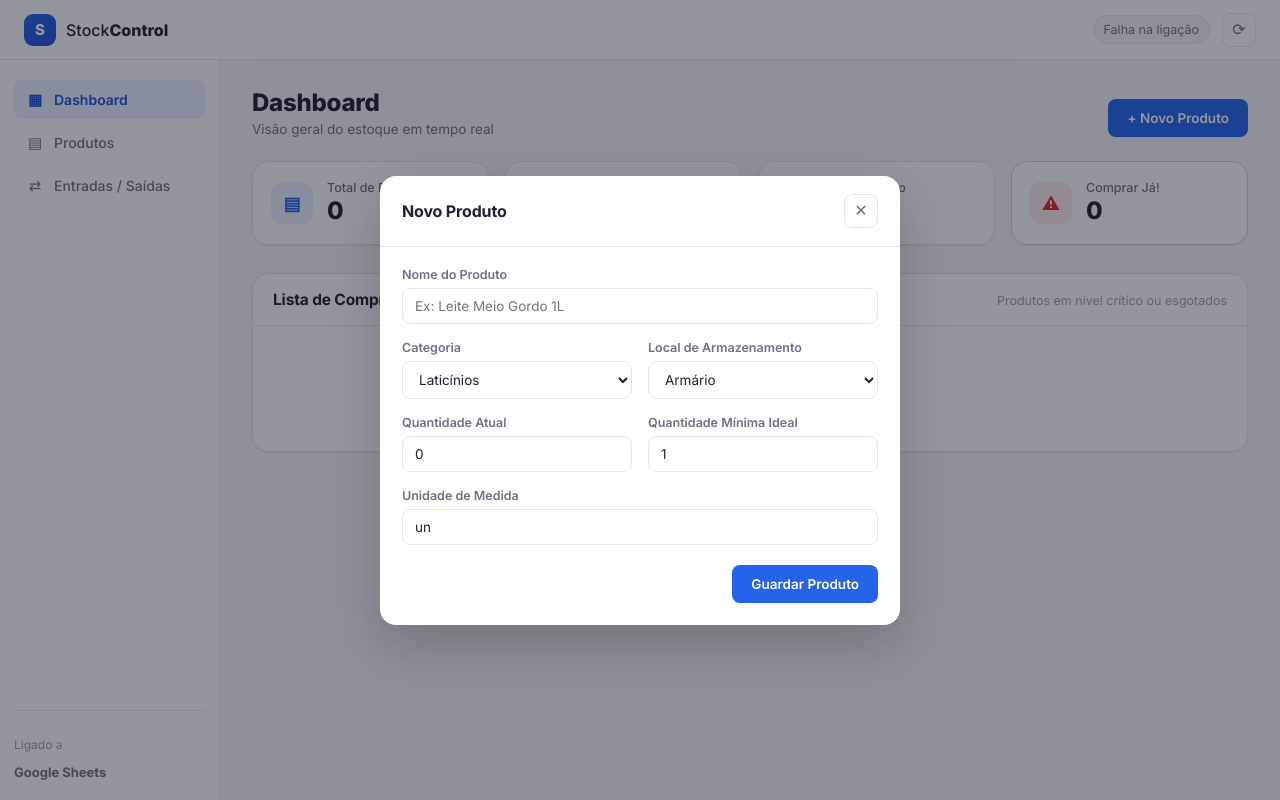
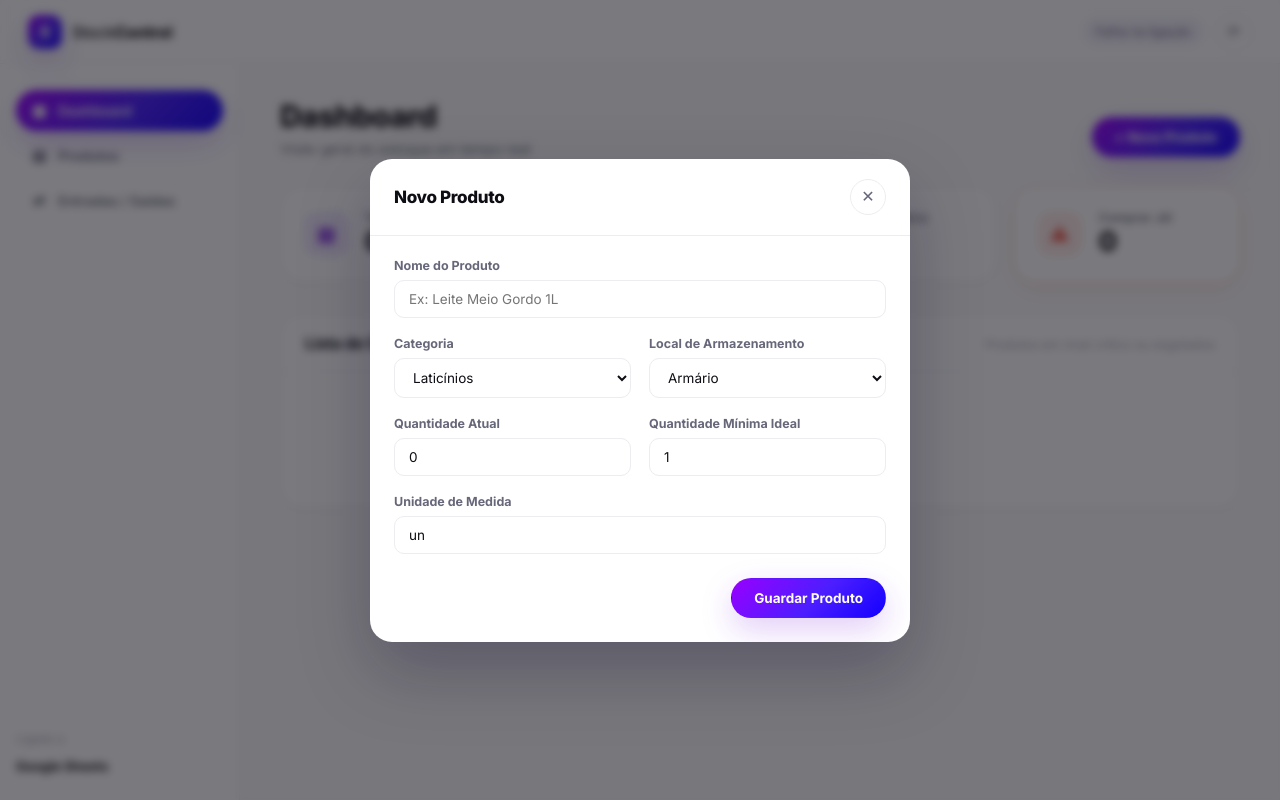
Before and after one commit to joaoamambay/teststock1, a plain HTML site: page index.html in a window 1280 px wide. Both pictures are taken after a click on the button "+ Novo Produto". Drawn offline with Linux system fonts and the light colour scheme; no server answers.

Commit message:
style.css

```diff
--- a/style.css
+++ b/style.css
@@ -1,34 +1,44 @@
 /* ==========================================================================
    STOCKCONTROL — DESIGN TOKENS
+   Linguagem visual inspirada na Framer: tipografia grande e ousada,
+   espaço generoso, cantos bem arredondados, sombras suaves com glow,
+   e um gradiente roxo → azul profundo como destaque principal.
+   Os status do estoque mantêm-se semânticos (verde/laranja/vermelho).
    ========================================================================== */
 :root {
-  /* Paleta */
-  --color-bg: #f5f6f8;
+  /* Fundo / superfícies / texto */
+  --color-bg: #fafafa;
   --color-surface: #ffffff;
-  --color-border: #e3e6ea;
-  --color-text: #1c2230;
-  --color-text-muted: #6b7280;
-  --color-text-soft: #9aa1ac;
+  --color-surface-alt: #f4f1fc;
+  --color-border: #ececf1;
+  --color-text: #0d0d14;
+  --color-text-muted: #67677a;
+  --color-text-soft: #9c9cae;
 
-  --color-primary: #2563eb;
-  --color-primary-dark: #1d4ed8;
-  --color-primary-soft: #eaf0fe;
+  /* Acento vibrante — roxo → azul profundo, tal como na Framer */
+  --color-accent-purple: #9900ff;
+  --color-accent-blue: #1300ff;
+  --color-accent-gradient: linear-gradient(135deg, #9900ff 0%, #4c1eff 55%, #1300ff 100%);
+  --color-primary: #7c1fe0;
+  --color-primary-dark: #5c0fc2;
+  --color-primary-soft: #f1e8ff;
 
-  --color-good: #16a34a;
-  --color-good-soft: #e8f8ee;
+  /* Status do estoque — semânticos, tons suavizados */
+  --color-good: #12b76a;
+  --color-good-soft: #e7f9ef;
+  --color-warn: #f79009;
+  --color-warn-soft: #fef2e1;
+  --color-danger: #f04438;
+  --color-danger-soft: #feebe9;
 
-  --color-warn: #d97706;
-  --color-warn-soft: #fef3e0;
+  --radius-sm: 10px;
+  --radius-md: 16px;
+  --radius-lg: 22px;
+  --radius-pill: 999px;
 
-  --color-danger: #dc2626;
-  --color-danger-soft: #fdeaea;
-
-  --radius-sm: 8px;
-  --radius-md: 12px;
-  --radius-lg: 16px;
-
-  --shadow-sm: 0 1px 2px rgba(16, 24, 40, 0.06);
-  --shadow-md: 0 4px 14px rgba(16, 24, 40, 0.08);
+  --shadow-sm: 0 1px 2px rgba(20, 10, 40, 0.05);
+  --shadow-md: 0 10px 28px rgba(60, 20, 130, 0.10);
+  --shadow-glow: 0 12px 32px rgba(124, 31, 224, 0.22);
 
   --font-main: 'Inter', -apple-system, BlinkMacSystemFont, 'Segoe UI', sans-serif;
 }
@@ -45,19 +55,21 @@ html, body {
   -webkit-font-smoothing: antialiased;
 }
 
-h1, h2, h3 { margin: 0; letter-spacing: -0.01em; }
+h1, h2, h3 { margin: 0; letter-spacing: -0.02em; font-weight: 800; }
 
 /* ==========================================================================
-   TOPBAR
+   TOPBAR — efeito de vidro (glassmorphism), como o header da Framer
    ========================================================================== */
 .topbar {
-  height: 60px;
-  background: var(--color-surface);
+  height: 64px;
+  background: rgba(255, 255, 255, 0.75);
+  backdrop-filter: blur(14px) saturate(160%);
+  -webkit-backdrop-filter: blur(14px) saturate(160%);
   border-bottom: 1px solid var(--color-border);
   display: flex;
   align-items: center;
   justify-content: space-between;
-  padding: 0 24px;
+  padding: 0 28px;
   position: sticky;
   top: 0;
   z-index: 50;
@@ -66,16 +78,17 @@ h1, h2, h3 { margin: 0; letter-spacing: -0.01em; }
 .logo { display: flex; align-items: center; gap: 10px; }
 
 .logo-mark {
-  width: 32px; height: 32px;
-  background: linear-gradient(135deg, var(--color-primary), var(--color-primary-dark));
+  width: 34px; height: 34px;
+  background: var(--color-accent-gradient);
   color: #fff;
-  border-radius: 9px;
+  border-radius: 11px;
   display: flex; align-items: center; justify-content: center;
   font-weight: 800;
   font-size: 15px;
+  box-shadow: var(--shadow-glow);
 }
 
-.logo-text { font-size: 16px; font-weight: 500; color: var(--color-text); }
+.logo-text { font-size: 16px; font-weight: 500; color: var(--color-text); letter-spacing: -0.01em; }
 .logo-text strong { font-weight: 800; }
 
 .topbar-right { display: flex; align-items: center; gap: 12px; }
@@ -83,39 +96,39 @@ h1, h2, h3 { margin: 0; letter-spacing: -0.01em; }
 .sync-badge {
   font-size: 12.5px;
   color: var(--color-text-muted);
-  background: var(--color-bg);
-  padding: 6px 10px;
-  border-radius: 20px;
+  background: var(--color-surface-alt);
+  padding: 6px 12px;
+  border-radius: var(--radius-pill);
   border: 1px solid var(--color-border);
 }
 
 .icon-btn {
-  width: 34px; height: 34px;
-  border-radius: var(--radius-sm);
+  width: 36px; height: 36px;
+  border-radius: var(--radius-pill);
   border: 1px solid var(--color-border);
   background: var(--color-surface);
   color: var(--color-text-muted);
   font-size: 16px;
   cursor: pointer;
   display: flex; align-items: center; justify-content: center;
-  transition: background 0.15s ease, color 0.15s ease, transform 0.15s ease;
+  transition: background 0.18s ease, color 0.18s ease, transform 0.18s ease, box-shadow 0.18s ease;
 }
-.icon-btn:hover { background: var(--color-primary-soft); color: var(--color-primary); }
-.icon-btn:active { transform: scale(0.94); }
+.icon-btn:hover { background: var(--color-primary-soft); color: var(--color-primary); box-shadow: var(--shadow-sm); }
+.icon-btn:active { transform: scale(0.92); }
 
 /* ==========================================================================
    LAYOUT
    ========================================================================== */
 .layout {
   display: grid;
-  grid-template-columns: 220px 1fr;
-  min-height: calc(100vh - 60px);
+  grid-template-columns: 240px 1fr;
+  min-height: calc(100vh - 64px);
 }
 
 .sidebar {
   background: var(--color-surface);
   border-right: 1px solid var(--color-border);
-  padding: 20px 14px;
+  padding: 26px 16px;
   display: flex;
   flex-direction: column;
   justify-content: space-between;
@@ -127,40 +140,44 @@ h1, h2, h3 { margin: 0; letter-spacing: -0.01em; }
   display: flex;
   align-items: center;
   gap: 10px;
-  padding: 10px 12px;
+  padding: 11px 14px;
   border: none;
   background: transparent;
-  border-radius: var(--radius-sm);
+  border-radius: var(--radius-pill);
   color: var(--color-text-muted);
   font-family: var(--font-main);
   font-size: 14px;
-  font-weight: 500;
+  font-weight: 600;
   cursor: pointer;
   text-align: left;
-  transition: background 0.15s ease, color 0.15s ease;
+  transition: background 0.18s ease, color 0.18s ease;
 }
-.side-link:hover { background: var(--color-bg); color: var(--color-text); }
-.side-link.active { background: var(--color-primary-soft); color: var(--color-primary-dark); font-weight: 600; }
+.side-link:hover { background: var(--color-surface-alt); color: var(--color-text); }
+.side-link.active {
+  background: var(--color-accent-gradient);
+  color: #fff;
+  box-shadow: var(--shadow-glow);
+}
 .side-icon { font-size: 15px; width: 18px; text-align: center; }
 
 .side-footer {
   font-size: 12px;
   color: var(--color-text-soft);
   border-top: 1px solid var(--color-border);
-  padding-top: 14px;
+  padding-top: 16px;
 }
-.side-footer strong { display: block; color: var(--color-text-muted); font-size: 13px; margin-top: 2px; }
+.side-footer strong { display: block; color: var(--color-text); font-size: 13px; margin-top: 2px; }
 
-.main { padding: 28px 32px 60px; max-width: 1200px; }
+.main { padding: 34px 40px 70px; max-width: 1240px; }
 
 /* ==========================================================================
    VIEWS
    ========================================================================== */
-.view { display: none; animation: fadeIn 0.25s ease; }
+.view { display: none; animation: fadeIn 0.3s ease; }
 .view.active { display: block; }
 
 @keyframes fadeIn {
-  from { opacity: 0; transform: translateY(4px); }
+  from { opacity: 0; transform: translateY(6px); }
   to { opacity: 1; transform: translateY(0); }
 }
 
@@ -168,13 +185,13 @@ h1, h2, h3 { margin: 0; letter-spacing: -0.01em; }
   display: flex;
   align-items: flex-end;
   justify-content: space-between;
-  margin-bottom: 24px;
+  margin-bottom: 30px;
   flex-wrap: wrap;
-  gap: 12px;
+  gap: 14px;
 }
 
-.view-header h1 { font-size: 24px; font-weight: 800; }
-.subtitle { margin: 4px 0 0; color: var(--color-text-muted); font-size: 13.5px; }
+.view-header h1 { font-size: 30px; font-weight: 800; }
+.subtitle { margin: 6px 0 0; color: var(--color-text-muted); font-size: 14px; }
 
 /* ==========================================================================
    CARDS (Dashboard)
@@ -182,28 +199,28 @@ h1, h2, h3 { margin: 0; letter-spacing: -0.01em; }
 .cards-grid {
   display: grid;
   grid-template-columns: repeat(4, 1fr);
-  gap: 16px;
-  margin-bottom: 28px;
+  gap: 18px;
+  margin-bottom: 32px;
 }
 
 .card {
   background: var(--color-surface);
   border: 1px solid var(--color-border);
   border-radius: var(--radius-lg);
-  padding: 18px;
+  padding: 22px;
   display: flex;
   align-items: center;
-  gap: 14px;
+  gap: 16px;
   box-shadow: var(--shadow-sm);
-  transition: transform 0.15s ease, box-shadow 0.15s ease;
+  transition: transform 0.2s cubic-bezier(.2,.8,.2,1), box-shadow 0.2s ease, border-color 0.2s ease;
 }
-.card:hover { transform: translateY(-2px); box-shadow: var(--shadow-md); }
+.card:hover { transform: translateY(-4px); box-shadow: var(--shadow-md); border-color: transparent; }
 
 .card-icon {
-  width: 42px; height: 42px;
-  border-radius: 11px;
+  width: 46px; height: 46px;
+  border-radius: 14px;
   display: flex; align-items: center; justify-content: center;
-  font-size: 18px;
+  font-size: 19px;
   font-weight: 700;
   flex-shrink: 0;
 }
@@ -213,10 +230,10 @@ h1, h2, h3 { margin: 0; letter-spacing: -0.01em; }
 .icon-danger { background: var(--color-danger-soft); color: var(--color-danger); }
 
 .card-body { display: flex; flex-direction: column; }
-.card-label { font-size: 12.5px; color: var(--color-text-muted); font-weight: 500; }
-.card-value { font-size: 24px; font-weight: 800; line-height: 1.3; }
+.card-label { font-size: 12.5px; color: var(--color-text-muted); font-weight: 600; }
+.card-value { font-size: 27px; font-weight: 800; line-height: 1.25; letter-spacing: -0.02em; }
 
-.card-alert { border-color: #f3c6c6; }
+.card-alert { border-color: #fbd7d2; box-shadow: 0 8px 24px rgba(240, 68, 56, 0.10); }
 
 /* ==========================================================================
    PANELS
@@ -229,7 +246,7 @@ h1, h2, h3 { margin: 0; letter-spacing: -0.01em; }
 }
 
 .panel-header {
-  padding: 16px 20px;
+  padding: 18px 24px;
   border-bottom: 1px solid var(--color-border);
   display: flex;
   align-items: baseline;
@@ -237,27 +254,27 @@ h1, h2, h3 { margin: 0; letter-spacing: -0.01em; }
   flex-wrap: wrap;
   gap: 6px;
 }
-.panel-header h2 { font-size: 15.5px; font-weight: 700; }
+.panel-header h2 { font-size: 16px; font-weight: 700; }
 .panel-hint { font-size: 12.5px; color: var(--color-text-soft); }
 
-.shopping-list { padding: 8px 20px 18px; }
+.shopping-list { padding: 8px 24px 20px; }
 
 .shopping-item {
   display: flex;
   align-items: center;
   justify-content: space-between;
-  padding: 10px 0;
+  padding: 12px 0;
   border-bottom: 1px dashed var(--color-border);
   font-size: 14px;
 }
 .shopping-item:last-child { border-bottom: none; }
-.shopping-item .si-name { font-weight: 600; }
+.shopping-item .si-name { font-weight: 700; }
 .shopping-item .si-meta { color: var(--color-text-muted); font-size: 12.5px; margin-left: 8px; }
 
 .empty-state {
   text-align: center;
   color: var(--color-text-soft);
-  padding: 28px 12px;
+  padding: 32px 12px;
   font-size: 13.5px;
 }
 
@@ -267,24 +284,24 @@ h1, h2, h3 { margin: 0; letter-spacing: -0.01em; }
 .filters {
   display: flex;
   gap: 10px;
-  margin-bottom: 16px;
+  margin-bottom: 18px;
   flex-wrap: wrap;
 }
 
 .input {
   font-family: var(--font-main);
   font-size: 13.5px;
-  padding: 9px 12px;
+  padding: 10px 14px;
   border-radius: var(--radius-sm);
   border: 1px solid var(--color-border);
   background: var(--color-surface);
   color: var(--color-text);
   outline: none;
-  transition: border-color 0.15s ease, box-shadow 0.15s ease;
+  transition: border-color 0.18s ease, box-shadow 0.18s ease;
 }
-.input:focus { border-color: var(--color-primary); box-shadow: 0 0 0 3px var(--color-primary-soft); }
-#searchInput { flex: 1; min-width: 180px; }
-.select { min-width: 160px; cursor: pointer; }
+.input:focus { border-color: var(--color-primary); box-shadow: 0 0 0 4px var(--color-primary-soft); }
+#searchInput { flex: 1; min-width: 200px; }
+.select { min-width: 170px; cursor: pointer; }
 
 /* ==========================================================================
    TABLE
@@ -296,37 +313,37 @@ h1, h2, h3 { margin: 0; letter-spacing: -0.01em; }
 
 .data-table thead th {
   text-align: left;
-  padding: 12px 20px;
-  background: var(--color-bg);
+  padding: 14px 24px;
+  background: var(--color-surface-alt);
   color: var(--color-text-muted);
-  font-weight: 600;
-  font-size: 12px;
+  font-weight: 700;
+  font-size: 11.5px;
   text-transform: uppercase;
-  letter-spacing: 0.03em;
+  letter-spacing: 0.05em;
   border-bottom: 1px solid var(--color-border);
   white-space: nowrap;
 }
 
 .data-table tbody td {
-  padding: 13px 20px;
+  padding: 15px 24px;
   border-bottom: 1px solid var(--color-border);
   vertical-align: middle;
 }
 .data-table tbody tr:last-child td { border-bottom: none; }
-.data-table tbody tr:hover { background: #fafbfc; }
+.data-table tbody tr:hover { background: var(--color-surface-alt); }
 
 .th-actions, .td-actions { text-align: right; }
 
-.prod-name { font-weight: 600; }
+.prod-name { font-weight: 700; }
 .prod-sub { display: block; color: var(--color-text-soft); font-size: 12px; }
 
-/* Badges de status */
+/* Badges de status — cor mantém o significado (verde/laranja/vermelho) */
 .badge {
   display: inline-flex;
   align-items: center;
-  gap: 5px;
-  padding: 4px 10px;
-  border-radius: 20px;
+  gap: 6px;
+  padding: 5px 12px;
+  border-radius: var(--radius-pill);
   font-size: 12px;
   font-weight: 700;
 }
@@ -339,86 +356,88 @@ h1, h2, h3 { margin: 0; letter-spacing: -0.01em; }
 .table-action-btn {
   border: 1px solid var(--color-border);
   background: var(--color-surface);
-  border-radius: 7px;
-  width: 30px; height: 30px;
+  border-radius: var(--radius-pill);
+  width: 32px; height: 32px;
   cursor: pointer;
   font-size: 13px;
   color: var(--color-text-muted);
-  transition: background 0.15s ease, color 0.15s ease;
+  transition: background 0.18s ease, color 0.18s ease;
 }
 .table-action-btn:hover { background: var(--color-primary-soft); color: var(--color-primary); }
 
 /* ==========================================================================
-   BUTTONS
+   BUTTONS — pílula, com o gradiente roxo → azul como ação primária
    ========================================================================== */
 .btn {
   font-family: var(--font-main);
   font-size: 13.5px;
-  font-weight: 600;
-  padding: 10px 18px;
-  border-radius: var(--radius-sm);
+  font-weight: 700;
+  padding: 11px 22px;
+  border-radius: var(--radius-pill);
   border: 1px solid transparent;
   cursor: pointer;
-  transition: background 0.15s ease, transform 0.15s ease, box-shadow 0.15s ease;
+  transition: background 0.2s ease, transform 0.15s ease, box-shadow 0.2s ease, filter 0.2s ease;
 }
-.btn:active { transform: scale(0.97); }
+.btn:active { transform: scale(0.96); }
 
-.btn-primary { background: var(--color-primary); color: #fff; box-shadow: var(--shadow-sm); }
-.btn-primary:hover { background: var(--color-primary-dark); }
-
-.btn-danger-ghost { background: transparent; color: var(--color-danger); border-color: #f3c6c6; margin-right: auto; }
-.btn-danger-ghost:hover { background: var(--color-danger-soft); }
+.btn-primary { background: var(--color-accent-gradient); color: #fff; box-shadow: var(--shadow-glow); }
+.btn-primary:hover { filter: brightness(1.08); box-shadow: 0 14px 34px rgba(124, 31, 224, 0.30); }
 
 .btn-secondary { background: var(--color-surface); color: var(--color-text); border-color: var(--color-border); }
-.btn-secondary:hover { background: var(--color-bg); }
+.btn-secondary:hover { background: var(--color-surface-alt); }
+
+.btn-danger-ghost { background: transparent; color: var(--color-danger); border-color: #f9c6c1; margin-right: auto; }
+.btn-danger-ghost:hover { background: var(--color-danger-soft); }
 
 .view-header-actions { display: flex; gap: 10px; flex-wrap: wrap; }
 
 /* ==========================================================================
    FORMS
    ========================================================================== */
-.form-panel { padding: 24px; }
+.form-panel { padding: 26px; }
 
 .form-grid {
   display: grid;
   grid-template-columns: 1fr 1fr;
-  gap: 16px;
+  gap: 18px;
 }
-.form-field { display: flex; flex-direction: column; gap: 6px; }
-.form-field label { font-size: 12.5px; font-weight: 600; color: var(--color-text-muted); }
+.form-field { display: flex; flex-direction: column; gap: 7px; }
+.form-field label { font-size: 12.5px; font-weight: 700; color: var(--color-text-muted); }
 .span-2 { grid-column: span 2; }
 
-.form-actions { display: flex; gap: 10px; justify-content: flex-end; margin-top: 4px; }
+.form-actions { display: flex; gap: 10px; justify-content: flex-end; margin-top: 6px; }
 
 .segmented {
   display: flex;
   border: 1px solid var(--color-border);
-  border-radius: var(--radius-sm);
+  border-radius: var(--radius-pill);
   overflow: hidden;
 }
 .segmented-btn {
   flex: 1;
-  padding: 9px 10px;
+  padding: 10px 12px;
   border: none;
   background: var(--color-surface);
   font-family: var(--font-main);
   font-size: 13px;
-  font-weight: 600;
+  font-weight: 700;
   color: var(--color-text-muted);
   cursor: pointer;
-  transition: background 0.15s ease, color 0.15s ease;
+  transition: background 0.18s ease, color 0.18s ease;
 }
 .segmented-btn + .segmented-btn { border-left: 1px solid var(--color-border); }
-.segmented-btn.active { background: var(--color-primary); color: #fff; }
+.segmented-btn.active { background: var(--color-accent-gradient); color: #fff; }
 
 /* ==========================================================================
-   MODAL
+   MODAL — vidro fosco no fundo, cantos generosos, entrada suave
    ========================================================================== */
 .modal-overlay {
   display: none;
   position: fixed;
   inset: 0;
-  background: rgba(17, 24, 39, 0.45);
+  background: rgba(13, 13, 20, 0.55);
+  backdrop-filter: blur(4px);
+  -webkit-backdrop-filter: blur(4px);
   align-items: center;
   justify-content: center;
   z-index: 100;
@@ -430,14 +449,14 @@ h1, h2, h3 { margin: 0; letter-spacing: -0.01em; }
   background: var(--color-surface);
   border-radius: var(--radius-lg);
   width: 100%;
-  max-width: 520px;
+  max-width: 540px;
   max-height: 90vh;
   overflow-y: auto;
-  box-shadow: 0 20px 50px rgba(0,0,0,0.2);
-  animation: modalIn 0.18s ease;
+  box-shadow: 0 30px 70px rgba(20, 10, 50, 0.28);
+  animation: modalIn 0.2s cubic-bezier(.2,.8,.2,1);
 }
 @keyframes modalIn {
-  from { opacity: 0; transform: translateY(10px) scale(0.98); }
+  from { opacity: 0; transform: translateY(14px) scale(0.97); }
   to { opacity: 1; transform: translateY(0) scale(1); }
 }
 
@@ -445,31 +464,34 @@ h1, h2, h3 { margin: 0; letter-spacing: -0.01em; }
   display: flex;
   align-items: center;
   justify-content: space-between;
-  padding: 18px 22px;
+  padding: 20px 24px;
   border-bottom: 1px solid var(--color-border);
 }
-.modal-header h3 { font-size: 16px; font-weight: 700; }
-.modal .form-grid { padding: 20px 22px 22px; }
+.modal-header h3 { font-size: 17px; font-weight: 800; }
+.modal .form-grid { padding: 22px 24px 24px; }
 
-.modal-lg { max-width: 720px; }
+.modal-lg { max-width: 740px; }
 
+/* ==========================================================================
+   IMPORTAÇÃO EM MASSA (CSV)
+   ========================================================================== */
 .import-body {
-  padding: 20px 22px 22px;
+  padding: 22px 24px 24px;
   display: flex;
   flex-direction: column;
-  gap: 14px;
+  gap: 16px;
 }
 
 .import-instructions {
   font-size: 12.5px;
   color: var(--color-text-muted);
   margin: 0;
-  line-height: 1.5;
+  line-height: 1.6;
 }
 .import-instructions code {
-  background: var(--color-bg);
-  padding: 2px 6px;
-  border-radius: 5px;
+  background: var(--color-surface-alt);
+  padding: 2px 7px;
+  border-radius: 6px;
   font-size: 11.5px;
   color: var(--color-primary-dark);
 }
@@ -481,7 +503,7 @@ h1, h2, h3 { margin: 0; letter-spacing: -0.01em; }
   width: 100%;
   font-family: 'Courier New', monospace;
   font-size: 12.5px;
-  line-height: 1.5;
+  line-height: 1.6;
   resize: vertical;
   min-height: 130px;
 }
@@ -489,9 +511,6 @@ h1, h2, h3 { margin: 0; letter-spacing: -0.01em; }
 .import-preview { display: flex; flex-direction: column; gap: 10px; }
 .import-summary { display: flex; gap: 8px; }
 
-/* Limita a altura da pré-visualização e permite scroll interno — assim,
-   mesmo com centenas de linhas importadas, o botão "Importar Produtos"
-   continua sempre visível logo abaixo, sem depender do scroll da página. */
 .import-preview .table-wrap {
   max-height: 320px;
   overflow-y: auto;
@@ -512,18 +531,18 @@ h1, h2, h3 { margin: 0; letter-spacing: -0.01em; }
    ========================================================================== */
 .toast {
   position: fixed;
-  bottom: 24px;
+  bottom: 28px;
   left: 50%;
-  transform: translateX(-50%) translateY(20px);
+  transform: translateX(-50%) translateY(24px);
   background: var(--color-text);
   color: #fff;
-  padding: 12px 20px;
-  border-radius: var(--radius-sm);
+  padding: 13px 22px;
+  border-radius: var(--radius-pill);
   font-size: 13.5px;
-  font-weight: 500;
+  font-weight: 600;
   opacity: 0;
   pointer-events: none;
-  transition: opacity 0.2s ease, transform 0.2s ease;
+  transition: opacity 0.25s ease, transform 0.25s ease;
   z-index: 200;
   box-shadow: var(--shadow-md);
 }
@@ -539,7 +558,7 @@ h1, h2, h3 { margin: 0; letter-spacing: -0.01em; }
   .sidebar {
     flex-direction: row;
     align-items: center;
-    padding: 10px 14px;
+    padding: 12px 16px;
     overflow-x: auto;
   }
   .side-nav { flex-direction: row; }
@@ -547,7 +566,7 @@ h1, h2, h3 { margin: 0; letter-spacing: -0.01em; }
   .cards-grid { grid-template-columns: 1fr 1fr; }
   .form-grid { grid-template-columns: 1fr; }
   .span-2 { grid-column: span 1; }
-  .main { padding: 20px 16px 60px; }
+  .main { padding: 22px 18px 70px; }
 }
 
 @media (prefers-reduced-motion: reduce) {
```
